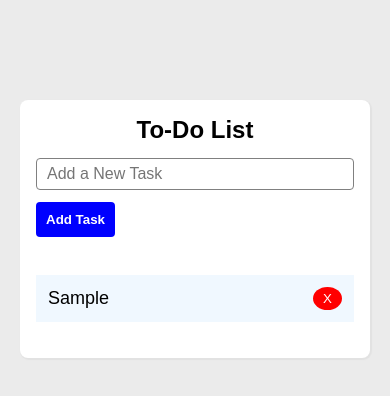
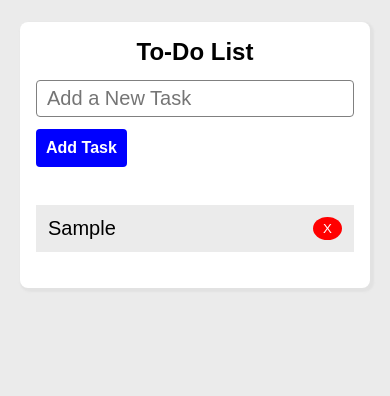
Before and after one commit to Saniegede001/toDoList, a plain HTML site: page index.html in a window 390 px wide. Both pictures are taken after typing "Sample" into the empty fields and a click on the button "Add Task". Drawn offline with Linux system fonts and the light colour scheme.

Commit message:
Update style.css

```diff
--- a/style.css
+++ b/style.css
@@ -5,18 +5,21 @@
 }
 
 body {
+    min-height: 100vh;
     font-family: Arial, sans-serif;
-    background-color: rgb(235, 235, 235);
+    background-color: #ebebeb;
+    display: flex;
+    align-items: center;
+    justify-content: center;
 }
 
 #container {
     background-color: #fff;
-    max-width: 350px;
+    width: 350px;
     margin: auto;
-    margin-top: 100px;
     padding: 16px;
     border-radius: 8px;
-    box-shadow: 1px 1px 1px 1px rgb(226, 226, 226);
+    box-shadow: 2px 2px 2px 2px rgb(226, 226, 226);
 }
 
 h2 {
@@ -27,8 +30,7 @@ h2 {
     width: 100%;
     margin-top: 14px;
     padding: 6px 10px;
-    font-size: 16px;
-    /* outline: none; */
+    font-size: 20px;
     border: 1px solid grey;
     border-radius: 4px;
 
@@ -38,8 +40,8 @@ h2 {
 #addButton {
     background-color: #0000ff;
     color: #fff;
+    font-size: 16px;
     font-weight: 600;
-    /* margin: auto; */
     margin-top: 12px;
     padding: 10px;
     border: none;
@@ -50,23 +52,28 @@ h2 {
 }
 
 #addButton:hover {
-    background-color: #13ae11;
+    background-color: #1134a6;
 }
 
 #addButton:active {
-    background-color: #043303;
+    background-color: #0c106e;
 }
 
 li {
     list-style-type: none;
-    background-color: aliceblue;
+    background-color: #ebebeb;
     margin: 20px auto;
     padding: 12px;
-    font-size: 18px;
+    font-size: 20px;
 
     display: flex;
     justify-content: space-between;
     align-items: center;
+}
+
+.completed {
+    text-decoration: line-through;
+    color: grey;
 }
 
 #deleteButton {
@@ -86,3 +93,13 @@ li {
     opacity: 40%;
     color: black;
 }
+
+@media(max-width: 700px) {
+    body {
+        padding: 12px;
+    }
+
+    #container {
+        margin-top: 10px;
+    }
+}
```
